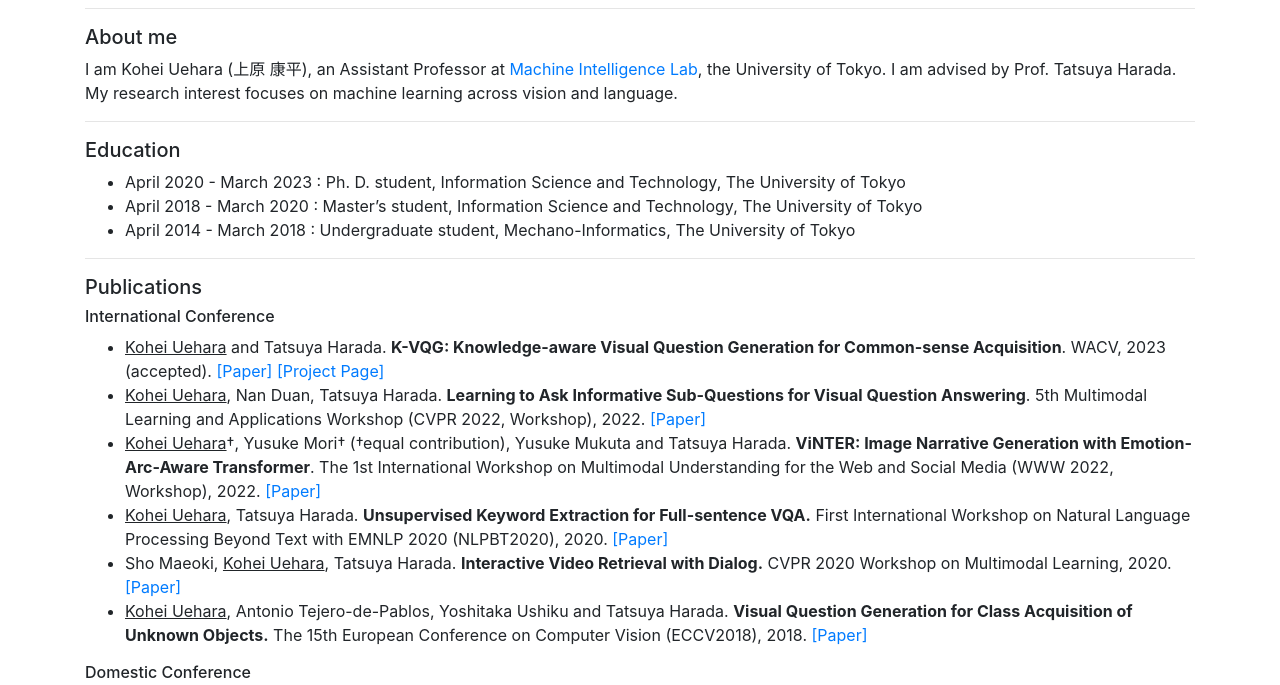
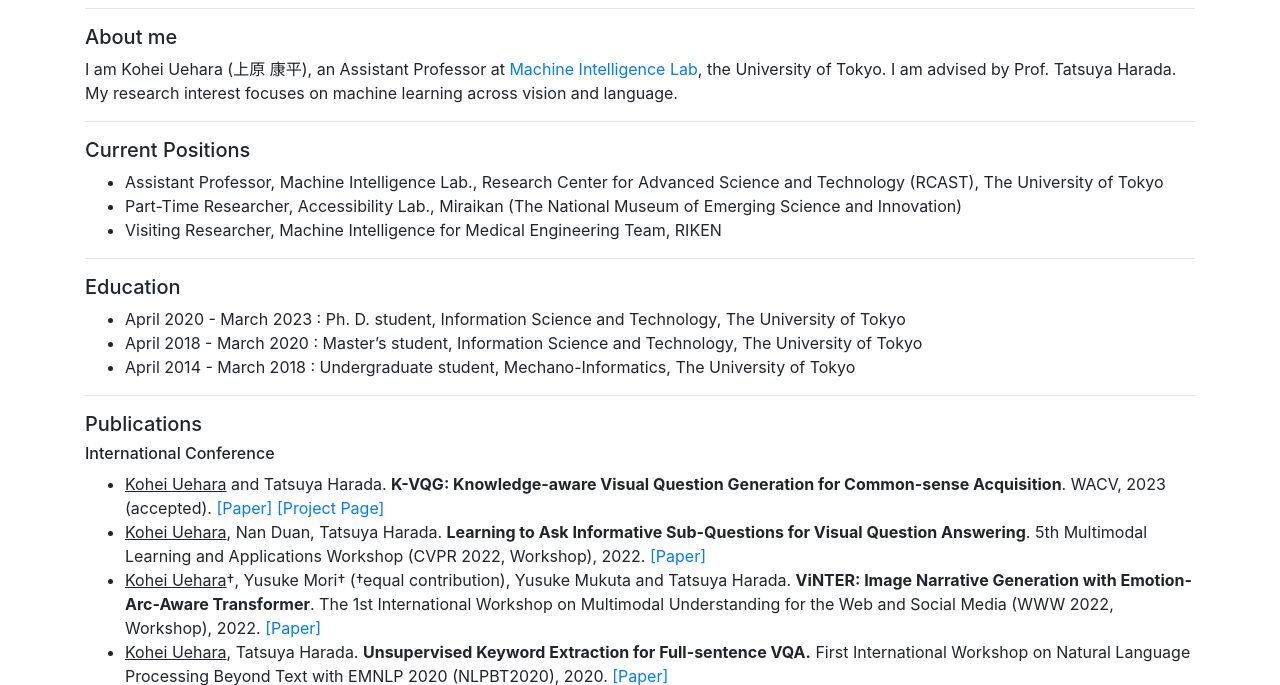
Before and after one commit to uehara-mech/uehara-mech.github.io, a plain HTML site: page index.html in a window 1280 px wide. Shown: the part 80-765 px from the top of the page. Drawn offline with nearby package versions, Linux system fonts and the light colour scheme; a web font is replaced by a local one.

Commit message:
[update] add current positions

```diff
--- a/index.html
+++ b/index.html
@@ -40,6 +40,15 @@
             I am advised by Prof. Tatsuya Harada.
             My research interest focuses on machine learning across vision and language.
         <hr />
+
+        <h5>Current Positions</h5>
+            <ul>
+                <li>Assistant Professor, Machine Intelligence Lab., Research Center for Advanced Science and Technology (RCAST), The University of Tokyo</li>
+                <li>Part-Time Researcher, Accessibility Lab., Miraikan (The National Museum of Emerging Science and Innovation)</li>
+                <li>Visiting Researcher, Machine Intelligence for Medical Engineering Team, RIKEN</li>
+            </ul>
+        <hr />
+
         <h5>Education</h5>
 
             <ul>
@@ -140,7 +149,7 @@
 
         <hr />
         <div class="update">
-            last update: April 6, 2023
+            last update: July 22, 2023
         </div>
 
 
```
